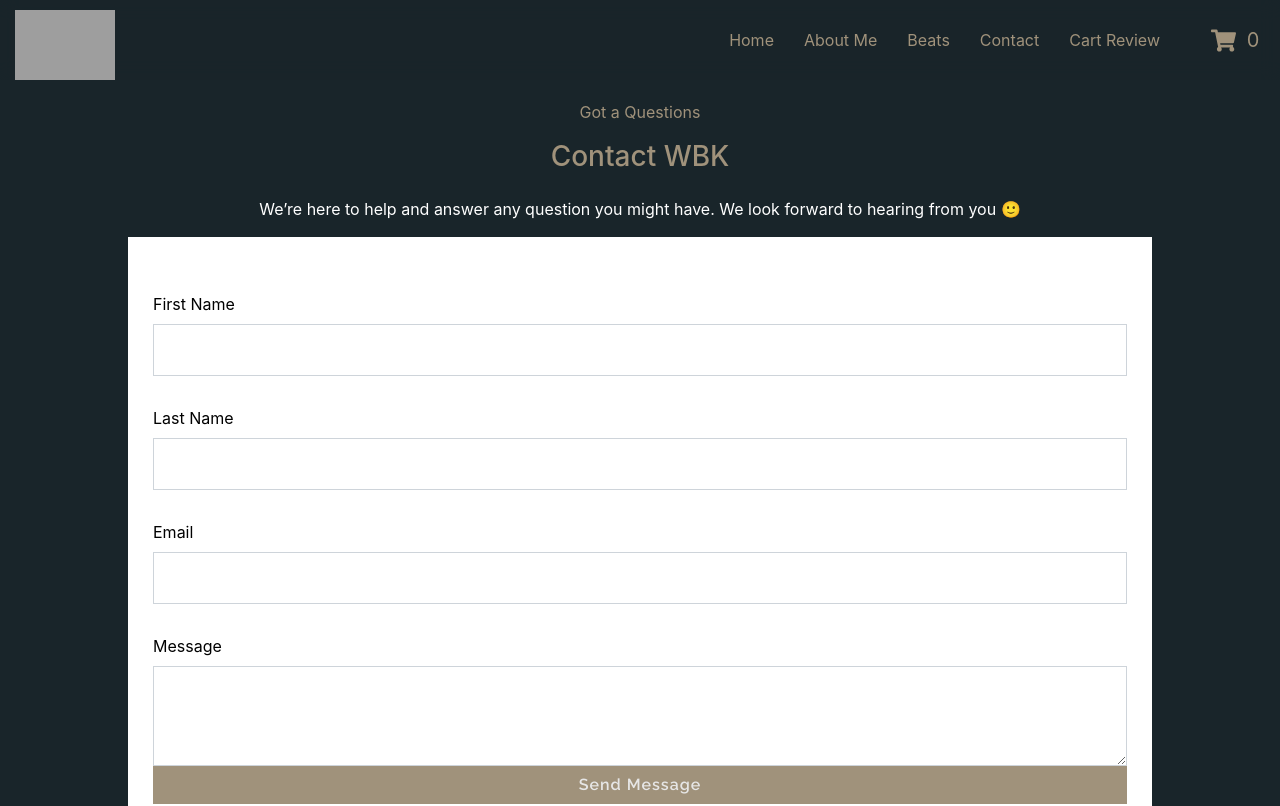
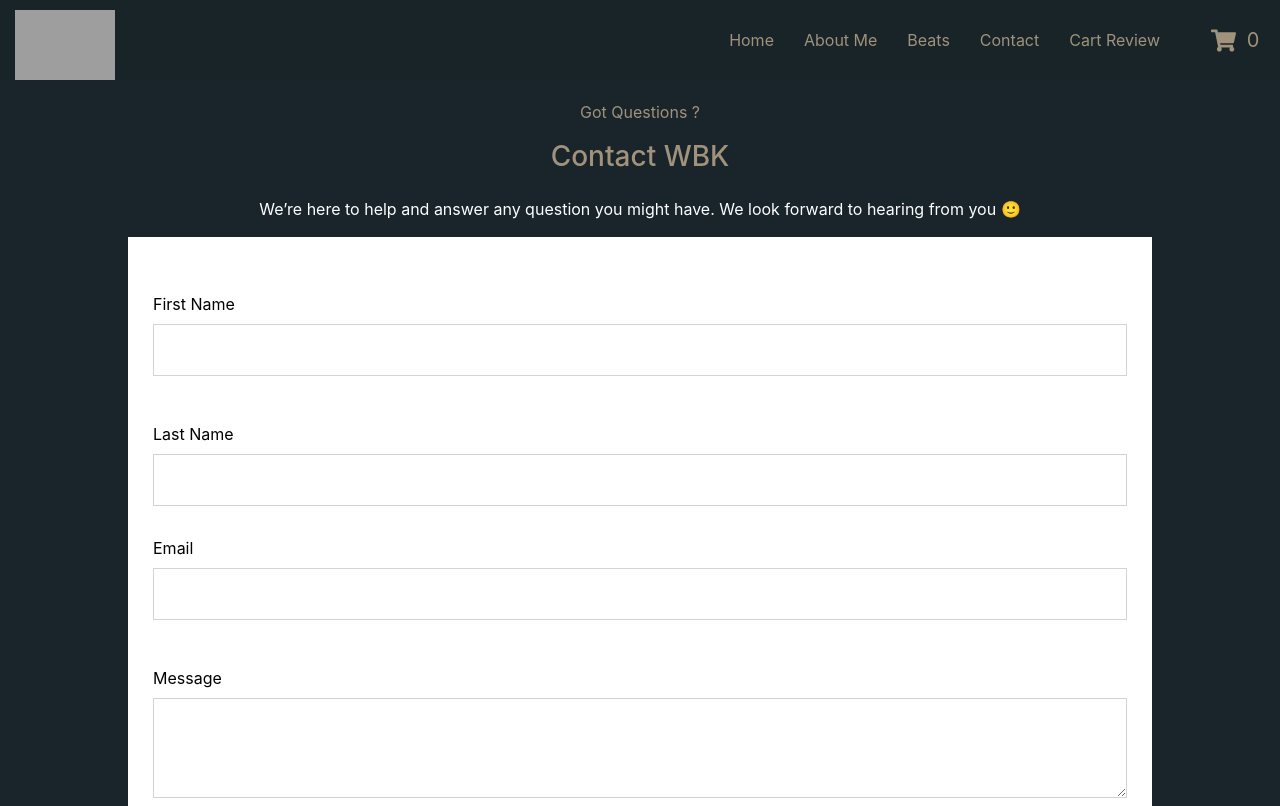
Before and after one commit to Kzoeps/wkinga-frontend, a React (Create React App) app: page /contact in a window 1280 px wide. Shown: the top 806 px of the page. Built offline with nearby package versions, Linux system fonts and the light colour scheme; data requests are answered from the project's data file; grey boxes are pictures that could not be loaded.

Commit message:
feat(contact): contact form validation

```diff
--- a/src/App.js
+++ b/src/App.js
@@ -1,12 +1,12 @@
 import './App.css';
 import {BrowserRouter, Switch, Route} from "react-router-dom";
 import AboutMe from "./pages/about-me/about-me";
-import Contact from './pages/contact/contact'
 import BeatsContainer from "./pages/beats/beats-container";
 import HomeContainer from "./pages/home/home-container";
 import CartReviewContainer from "./pages/cart-review/cart-review-container";
 import 'bootstrap/dist/css/bootstrap.min.css';
 import CheckoutContainer from "./pages/checkout/checkout-container";
+import ContactContainer from "./pages/contact/contact-container";
 
 function App() {
 	return (
@@ -17,7 +17,7 @@ function App() {
 				<Route exact path={'/beats'} component={BeatsContainer}/>
 				<Route exact path={'/cart-review'} component={CartReviewContainer}/>
 				<Route exact path={'/about-me'} component={AboutMe}/>
-				<Route exact path={'/contact'} component={Contact}/>
+				<Route exact path={'/contact'} component={ContactContainer}/>
 				<Route exact path={'/checkout'} component={CheckoutContainer}/>
 			</Switch>
 		</BrowserRouter>
--- a/src/components/button/button.js
+++ b/src/components/button/button.js
@@ -1,7 +1,7 @@
 import utilStyles from '../../assets/global-styles/utils.module.css';
 export default function Button(props) {
 	return (
-		<div className={utilStyles.button}>
+		<div className={utilStyles.button} onClick={props.onClick}>
 			{props.buttonLabel||"Pass props"}
 		</div>
 	)
--- /dev/null
+++ b/src/pages/contact/contact-container.js
@@ -0,0 +1,78 @@
+import Contact from "./contact";
+import {useState} from "react";
+
+export default function ContactContainer() {
+	const [firstName, setFirstName] = useState('');
+	const [lastName, setLastName] = useState('');
+	const [email, setEmail] = useState('');
+	const [message, setMessage] = useState('');
+	const [emailErr, setEmailErr] = useState( '');
+	const [dirtyForm, setDirtyForm] = useState({firstName: false, email: false, message: false});
+
+	const firstNameHandle = e => {
+		setFirstName(e.target.value);
+		setDirtyForm({
+			...dirtyForm,
+			firstName: true
+		})
+	}
+	const lastNameHandle = e => {
+		setLastName(e.target.value);
+	}
+	const emailHandle = e => {
+		setEmail(e.target.value);
+		if (email) {
+			if (validateEmail(email)) {
+				setEmailErr('');
+			} else {
+				setEmailErr('Email Invalid')
+			}
+		}
+		setDirtyForm({
+			...dirtyForm,
+			email: true
+		})
+	}
+	const messageHandle = e => {
+		setMessage(e.target.value);
+		setDirtyForm({
+			...dirtyForm,
+			message: true
+		})
+	}
+	const validateEmail = (email) => {
+		const emailRegex = /^(([^<>()[\]\\.,;:\s@"]+(\.[^<>()[\]\\.,;:\s@"]+)*)|(".+"))@((\[[0-9]{1,3}\.[0-9]{1,3}\.[0-9]{1,3}\.[0-9]{1,3}])|(([a-zA-Z\-0-9]+\.)+[a-zA-Z]{2,}))$/;
+		if (email) {
+			return (emailRegex.test(email));
+		}
+		return false;
+	}
+	const submitMessage = e => {
+		e.preventDefault();
+		setDirtyForm({
+			...dirtyForm,
+			email: true,
+			firstName: true,
+			message: true
+		})
+		if (firstName && email && message && validateEmail(email)) {
+			console.log('submitted')
+		}
+	}
+
+	return (
+		<Contact
+			firstName={firstName}
+			firstNameHandle={firstNameHandle}
+			lastName={lastName}
+			lastNameHandle={lastNameHandle}
+			email={email}
+			emailHandle={emailHandle}
+			message={message}
+			messageHandle={messageHandle}
+			dirtyForm={dirtyForm}
+			emailErr={emailErr}
+			submit={submitMessage}
+		/>
+	)
+}
--- a/src/pages/contact/contact.js
+++ b/src/pages/contact/contact.js
@@ -1,33 +1,16 @@
-import {useState} from "react";
 import styles from './contact.module.css';
+import utilStyles from '../../assets/global-styles/utils.module.css';
 import Footer from "../../components/footer/footer";
 import Button from "../../components/button/button";
 import NavigationBar from "../../components/navigation-bar/navigationBar";
 
-export default function Contact() {
-	const [firstName, setFirstname] = useState("");
-	const [lastName, setLastName] = useState("");
-	const [email, setEmail] = useState("");
-	const [message, setMessage] = useState("");
-
-	const firstNameHandle = e => {
-		setFirstname(e.target.value);
-	}
-	const lastNameHandle = e => {
-		setLastName(e.target.value);
-	}
-	const emailHandle = e => {
-		setEmail(e.target.value);
-	}
-	const messageHandle = e => {
-		setMessage(e.target.value);
-	}
+export default function Contact(props) {
 
 	return (
 		<div className={styles.contactUsContainer}>
 			<NavigationBar/>
 			<div className={styles.contactUsTitleHolder}>
-				<p>Got a Questions</p>
+				<p>Got Questions ?</p>
 				<h3>Contact WBK</h3>
 				<p className={styles.titleContent}>We’re here to help and answer any question
 					you might have. We look forward to hearing from you 🙂</p>
@@ -35,54 +18,56 @@ export default function Contact() {
 
 			<form className={styles.formContainer}>
 				<div className={styles.formStyle}>
-					<label for="exampleInputEmail1">First Name</label>
+					<label htmlFor="exampleInputEmail1">First Name</label>
 					<input
-						onChange={firstNameHandle}
-						value={firstName}
+						onChange={props.firstNameHandle}
+						value={props.firstName}
 						type="text"
-						class="form-control"
+						className="form-control"
+						id="exampleInputEmail1"
+						aria-describedby="emailHelp"/>
+					<p className={`${utilStyles.errorMessage}`}>{props.dirtyForm.firstName ? (props.firstName ? '': 'Required Field'): ''}</p>
+				</div>
+
+				<div className={styles.formStyle}>
+					<label htmlFor="exampleInputEmail1">Last Name</label>
+					<input
+						onChange={props.lastNameHandle}
+						value={props.lastName}
+						type="text"
+						className="form-control"
 						id="exampleInputEmail1"
 						aria-describedby="emailHelp"/>
 
 				</div>
 
 				<div className={styles.formStyle}>
-					<label for="exampleInputEmail1">Last Name</label>
+					<label htmlFor="exampleInputEmail1">Email</label>
 					<input
-						onChange={lastNameHandle}
-						value={lastName}
-						type="text"
-						class="form-control"
+						onChange={props.emailHandle}
+						value={props.email}
+						type="email"
+						className="form-control"
 						id="exampleInputEmail1"
 						aria-describedby="emailHelp"/>
-
+					<p className={`${utilStyles.errorMessage}`}>{props.email ? props.emailErr : ''}</p>
+					<p className={`${utilStyles.errorMessage}`}>{props.dirtyForm.email ? (props.email ? '' : 'Required Field'): ''}</p>
 				</div>
 
 				<div className={styles.formStyle}>
-					<label for="exampleInputEmail1">Email</label>
-					<input
-						onChange={emailHandle}
-						value={email}
-						type="email"
-						class="form-control"
+					<label htmlFor="exampleInputEmail1">Message</label>
+					<textarea
+						onChange={props.messageHandle}
+						value={props.message}
+						type="text"
+						className="form-control"
 						id="exampleInputEmail1"
 						aria-describedby="emailHelp"/>
+					<p className={`${utilStyles.errorMessage}`}>{props.dirtyForm.message ? (props.message ? '' : 'Required Field') : ''}</p>
+				</div>
+				<Button buttonLabel={'Send Message'} className={styles.contactUsButton} onClick={props.submit}/>
+			</form>
 
-				</div>
-
-				<div className={styles.formStyle}>
-					<label for="exampleInputEmail1">Message</label>
-					<textarea
-						onChange={messageHandle}
-						value={message}
-						type="text"
-						class="form-control"
-						id="exampleInputEmail1"
-						aria-describedby="emailHelp"/>
-
-				</div>
-				<Button buttonLabel={'Send Message'} className={styles.contactUsButton}/>
-			</form>
 			<Footer/>
 		</div>
 	)
```
